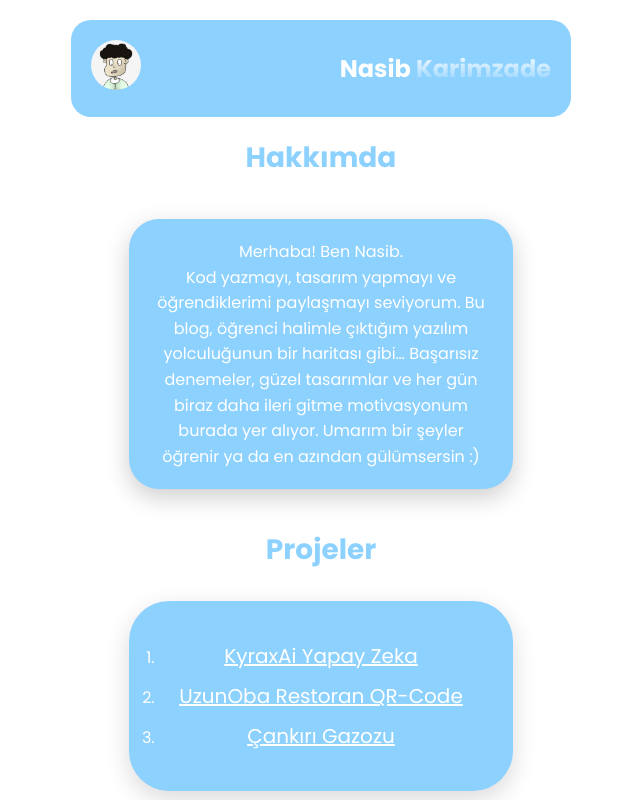
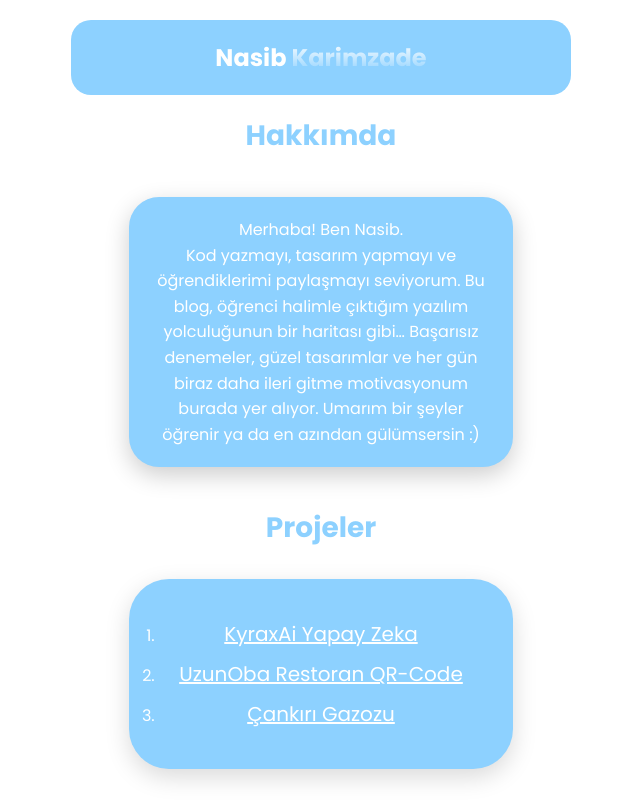
Before and after one commit to nkarimzade/Porfolio, a React (Vite) app: page / in a window 1280 px wide. Shown: the top 800 px of the page, without its empty margins (319-959 px from the left). Built offline with nearby package versions, Linux system fonts and the light colour scheme.

Commit message:
fix: Center content in Navbar component and remove logo image

```diff
--- a/src/Pages/Navbar.css
+++ b/src/Pages/Navbar.css
@@ -15,7 +15,7 @@
     border-radius: 20px;
     flex-direction: row;
     backdrop-filter: blur(10px);
-    justify-content: space-between;
+    justify-content: center;
     gap: 10px;
     transition: all 0.3s ease;
 }
--- a/src/Pages/Navbar.jsx
+++ b/src/Pages/Navbar.jsx
@@ -5,9 +5,7 @@ const Navbar = () => {
     return (
         <div>
             <div className="navbar">
-                <div className="logo">
-                    <img src="/public/logo.jpg" alt="" />
-                </div>
+
                 <div className="name">
                     <h1>Nasib <span> Karimzade </span> </h1>
                 </div>
```
